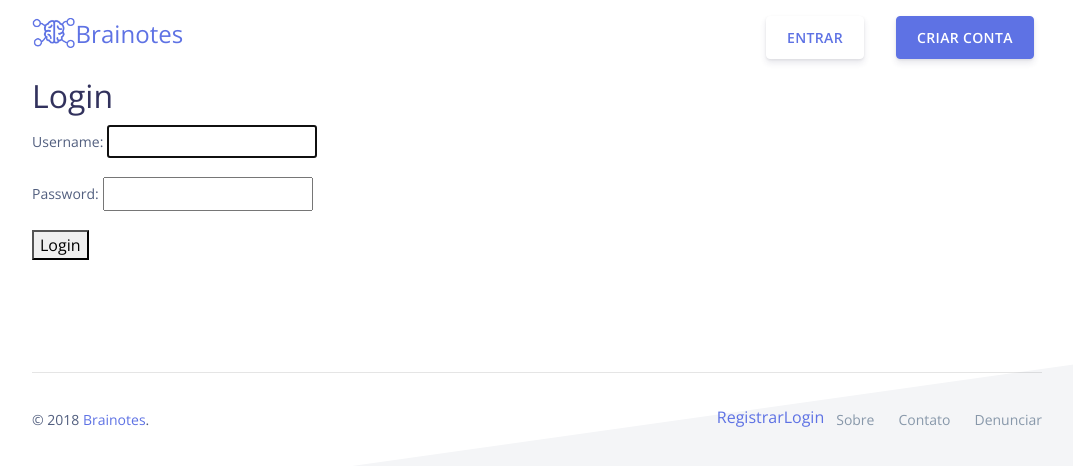
After one commit to pedrocoloma/django-mindmaps, a Django app: page /u/login/ in a window 1280 px wide. The commit adds this page. Shown: the top 466 px of the page, without its empty margins (103-1176 px from the left). Run offline with Django 3.2, Linux system fonts and the light colour scheme; some libraries are stand-ins or nearby versions.

Commit message:
Created login system with custom user

```diff
--- a/mindmaps/templates/maps/base.html
+++ b/mindmaps/templates/maps/base.html
@@ -84,6 +84,18 @@
         </div>
         <div class="col-md-6">
           <ul class="nav nav-footer justify-content-end">
+            {% if user.is_authenticated %}
+            <li class="nav-item">
+              <a href="{% url 'logout'%}">Sair</a>
+            </li>
+            {% else %}
+            <li class="nav-item">
+              <a href="{% url 'signup'%}">Registrar</a>
+            </li>
+            <li class="nav-item">
+              <a href="{% url 'login'%}">Login</a>
+            </li>
+            {% endif %}
             <li class="nav-item">
               <a href="" class="nav-link" target="_blank">Sobre</a>
             </li>
@@ -122,14 +134,14 @@
                       <div class="text-center text-muted mb-4">
                           <small>Ou entre usando email e senha</small>
                       </div>
-                      <form role="form" method="post" action="/login">
+                      <form role="form" method="post" action="/u/login/">
                         {% csrf_token %}
                           <div class="form-group mb-3">
                               <div class="input-group input-group-alternative">
                                   <div class="input-group-prepend">
                                       <span class="input-group-text"><i class="ni ni-email-83"></i></span>
                                   </div>
-                                  <input class="form-control" placeholder="Email" type="text">
+                                  <input class="form-control" placeholder="Email" type="text" name="username" autofocus required id="id_username">
                               </div>
                           </div>
                           <div class="form-group">
@@ -137,14 +149,13 @@
                                   <div class="input-group-prepend">
                                       <span class="input-group-text"><i class="ni ni-lock-circle-open"></i></span>
                                   </div>
-                                  <input class="form-control" placeholder="Senha" type="password" name="password">
+                                  <input class="form-control" placeholder="Senha" type="password" name="password" name="password" required id="id_password">
                               </div>
                           </div>
                           <div class="text-center">
                               <input type="submit" class="btn btn-primary my-4" value="Entrar"/>
                           </div>
                           <div class="text-center"><a href="">Esqueci minha senha</a></div>
-
                       </form>
                   </div>
               </div>
@@ -177,21 +188,30 @@
                       <div class="text-center text-muted mb-4">
                           <small>Ou crie uma conta usando seu email</small>
                       </div>
-                      <form role="form">
+                      <form role="form" action="/u/signup/" method="post">
+                        {% csrf_token %}
                           <div class="form-group">
                             <div class="input-group input-group-alternative mb-3">
                               <div class="input-group-prepend">
                                 <span class="input-group-text"><i class="ni ni-hat-3"></i></span>
                               </div>
-                              <input class="form-control" placeholder="Nome" type="text">
+                              <input class="form-control" placeholder="Usuário" type="text" name="username" maxlength="150" autofocus required id="id_username">
                             </div>
                           </div>
-                          <div class="form-group mb-3">
+                          <!-- <div class="form-group mb-3">
                               <div class="input-group input-group-alternative">
                                   <div class="input-group-prepend">
                                       <span class="input-group-text"><i class="ni ni-email-83"></i></span>
                                   </div>
-                                  <input class="form-control" placeholder="Email" type="email">
+                                  <input class="form-control" placeholder="Email" type="email" name="email" maxlength="128" required id="id_email">
+                              </div>
+                          </div> -->
+                          <div class="form-group">
+                              <div class="input-group input-group-alternative">
+                                  <div class="input-group-prepend">
+                                      <span class="input-group-text"><i class="ni ni-lock-circle-open"></i></span>
+                                  </div>
+                                  <input class="form-control" placeholder="Senha" type="password" name="password1" required id="id_password1">
                               </div>
                           </div>
                           <div class="form-group">
@@ -199,13 +219,12 @@
                                   <div class="input-group-prepend">
                                       <span class="input-group-text"><i class="ni ni-lock-circle-open"></i></span>
                                   </div>
-                                  <input class="form-control" placeholder="Senha" type="password">
+                                  <input class="form-control" placeholder="Senha" type="password" name="password2" required id="id_password2">
                               </div>
                           </div>
                           <div class="text-center">
-                              <button type="button" class="btn btn-primary my-4">Criar conta</button>
+                              <input type="submit" class="btn btn-primary my-4" value="Criar conta"/>
                           </div>
-                          {{ registrationForm}}
                       </form>
                   </div>
               </div>
--- /dev/null
+++ b/mindmaps/templates/registration/login.html
@@ -0,0 +1,17 @@
+
+{% extends "../maps/base.html" %}
+{% block title %}
+Brainotes - Crie mapas mentais online
+{% endblock %}
+
+{% block body %}
+{% load static %}
+<div class="container">
+  <h2>Login</h2>
+  <form method="post">
+    {% csrf_token %}
+    {{ form.as_p }}
+    <button type="submit">Login</button>
+  </form>
+</div>
+{% endblock %}
--- a/mindmaps/urls.py
+++ b/mindmaps/urls.py
@@ -4,5 +4,6 @@ from . import views
 
 urlpatterns = [
     path("", views.index, name="index"),
-    path("<int:map_id>", views.map, name="map"),
+    path("m/<int:map_id>", views.map, name="map"),
+    path('u/signup/', views.signup.as_view(), name='signup'),
 ]
--- a/mysite/urls.py
+++ b/mysite/urls.py
@@ -19,5 +19,6 @@ from django.urls import include, path
 urlpatterns = [
     path('', include('mindmaps.urls')),
     path('admin/', admin.site.urls),
-    path('m/', include('mindmaps.urls'))
+    # path('m/', include('mindmaps.urls')),
+    path('u/', include('django.contrib.auth.urls'))
 ]
```
Also changed, not shown: mindmaps/admin.py (+12 -2 lines), mindmaps/forms.py (added, +15 -0 lines), mindmaps/models.py (+23 -7 lines), mindmaps/templates/signup.html (added, +16 -0 lines), mindmaps/views.py (+8 -0 lines), mysite/settings.py (+13 -1 lines), db.sqlite3, mindmaps/migrations/0001_initial.py, mindmaps/migrations/0002_map_author.py (deleted), mindmaps/migrations/0003_usersmaps.py (deleted).
